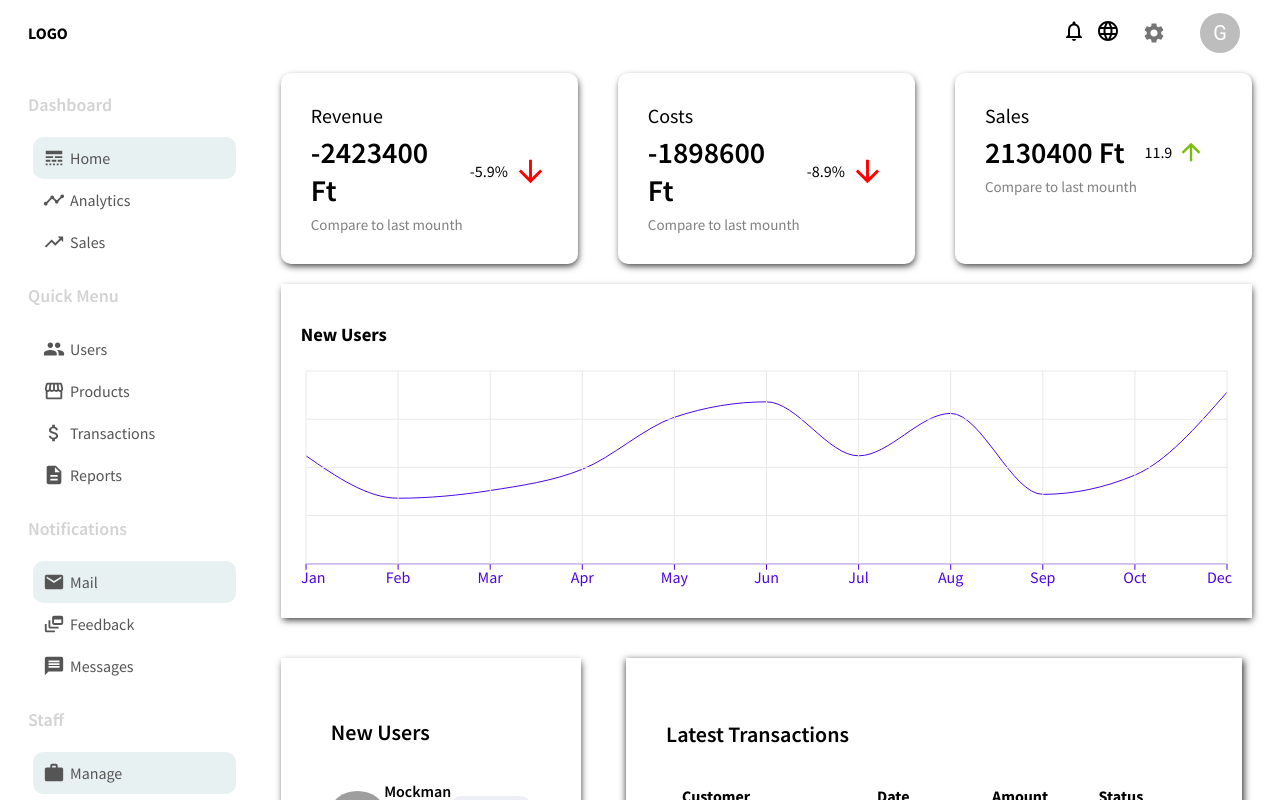
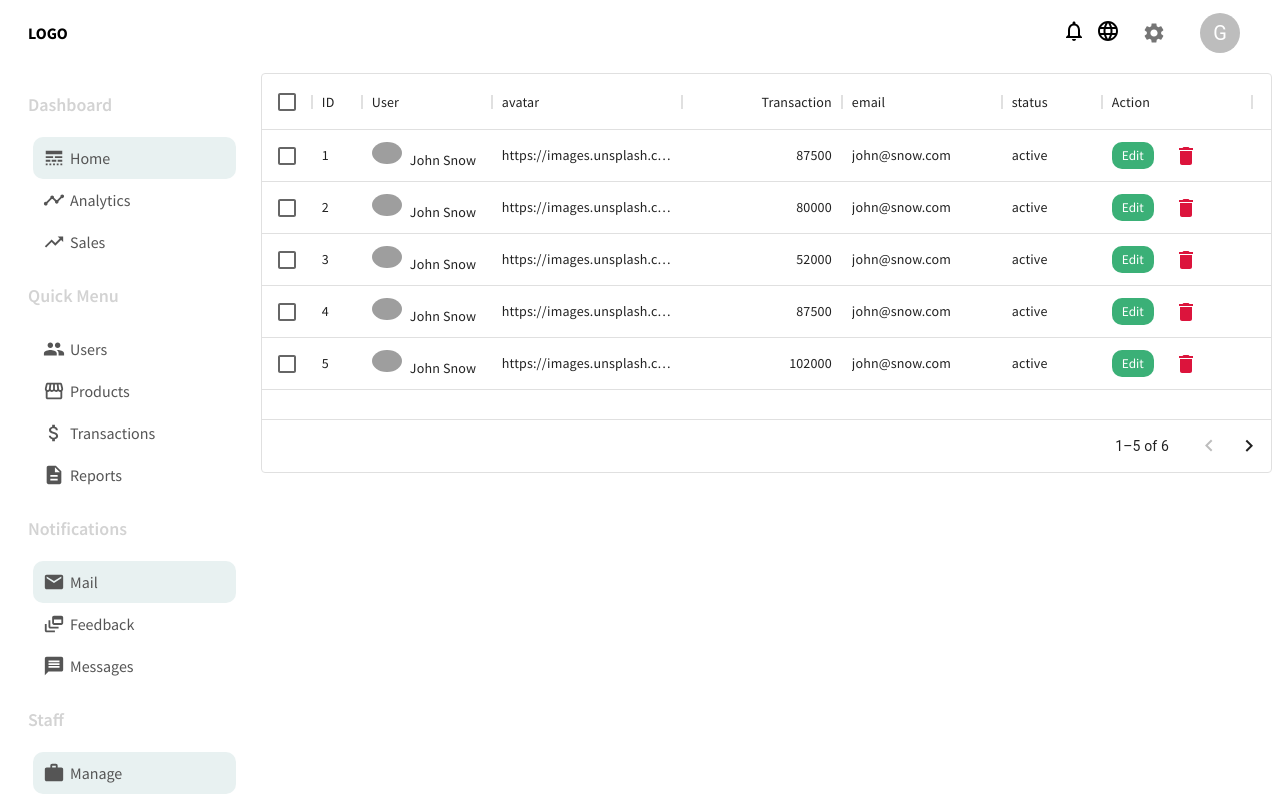
Before and after one commit to GergelyKarl/admin-dashboard-react, a React (Create React App) app: page /users in a window 1280 px wide. Shown: the top 800 px of the page. Built offline with nearby package versions, Linux system fonts and the light colour scheme; grey boxes are pictures that could not be loaded.

Commit message:
0.7 userlist

```diff
--- a/package.json
+++ b/package.json
@@ -7,11 +7,14 @@
     "@emotion/styled": "^11.3.0",
     "@mui/icons-material": "^5.0.1",
     "@mui/material": "^5.0.2",
+    "@mui/styles": "^5.0.1",
+    "@mui/x-data-grid": "^5.0.0-beta.3",
     "@testing-library/jest-dom": "^5.11.4",
     "@testing-library/react": "^11.1.0",
     "@testing-library/user-event": "^12.1.10",
     "react": "^17.0.2",
     "react-dom": "^17.0.2",
+    "react-router-dom": "^5.3.0",
     "react-scripts": "4.0.3",
     "recharts": "^2.1.4",
     "web-vitals": "^1.0.1"
--- a/src/App.js
+++ b/src/App.js
@@ -1,16 +1,29 @@
+import React from "react";
 import Sidebar from "./components/Sidebar";
 import Topbar from "./components/Topbar";
 import "./app.css";
 import Home from "./pages/home/Home";
+import { BrowserRouter as Router, Switch, Route, Link } from "react-router-dom";
+import UserList from "./userList/UserList";
+
 function App() {
   return (
+    <Router>
       <div className="App">
         <Topbar />
         <div className="container">
           <Sidebar />
+          <Switch>
+            <Route exact path="/">
               <Home />
+            </Route>
+            <Route path="/users">
+              <UserList />
+            </Route>
+          </Switch>
         </div>
       </div>
+    </Router>
   );
 }
 
--- a/src/userList/userList.css
+++ b/src/userList/userList.css
@@ -0,0 +1,29 @@
+.userList {
+  flex: 4;
+}
+
+.useList__user {
+  display: flex;
+  align-items: center;
+}
+
+.userList__image {
+  width: 30px;
+  object-fit: cover;
+  margin-right: 8px;
+  border-radius: 50%;
+}
+
+.userList__delete {
+    color: crimson;
+    cursor: pointer;
+}
+.userList__button {
+  border: none;
+  border-radius: 10px;
+  padding: 5px 10px;
+  background-color: #3bb077;
+  color: white;
+  cursor: pointer;
+  margin-right: 20px;
+}
--- a/src/userList/userList.js
+++ b/src/userList/userList.js
@@ -1,9 +1,134 @@
-import React from 'react'
-import "./userList.css"
+import React from "react";
+import "./UserList.css";
+import { DataGrid } from "@mui/x-data-grid";
+import DeleteIcon from "@mui/icons-material/Delete";
+
 export default function userList() {
-    return (
-        <div>
+  const columns = [
+    { field: "id", headerName: "ID", width: 40 },
 
-        </div>
-    )
+    {
+      field: "user",
+      headerName: "User",
+      width: 130,
+      renderCell: (params) => {
+        return (
+          <div className="userList__user">
+            <img className="userList__image" src={params.row.avatar} alt="hg" />
+            {params.row.username}
+          </div>
+        );
+      },
+    },
+    {
+      field: "avatar",
+      headerName: "avatar",
+      width: 190,
+    },
+    {
+      field: "transaction",
+      headerName: "Transaction",
+      sortable: true,
+      width: 160,
+      type: "number",
+    },
+    {
+      field: "email",
+      headerName: "email",
+      sortable: true,
+      width: 160,
+    },
+    {
+      field: "status",
+      headerName: "status",
+      sortable: true,
+      width: 100,
+    },
+    {
+      field: "action",
+      headerName: "Action",
+      width: 150,
+      renderCell: (params) => {
+        return (
+          <>
+            <button className="userList__button">Edit</button>
+            <DeleteIcon className="userList__delete" />
+          </>
+        );
+      },
+    },
+  ];
+
+  const rows = [
+    {
+      id: 1,
+      username: "John Snow",
+      avatar:
+        "https://images.unsplash.com/photo-1550950545-12f0a5b6103e?ixid=MnwxMjA3fDB8MHxzZWFyY2h8MTMwfHxqb2huJTIwc25vd3xlbnwwfDJ8MHx8&ixlib=rb-1.2.1&auto=format&fit=crop&w=400&q=60",
+      email: "john@snow.com",
+      status: "active",
+      transaction: "87500",
+    },
+    {
+      id: 2,
+      username: "John Snow",
+      avatar:
+        "https://images.unsplash.com/photo-1550950545-12f0a5b6103e?ixid=MnwxMjA3fDB8MHxzZWFyY2h8MTMwfHxqb2huJTIwc25vd3xlbnwwfDJ8MHx8&ixlib=rb-1.2.1&auto=format&fit=crop&w=400&q=60",
+      email: "john@snow.com",
+      status: "active",
+      transaction: "80000",
+    },
+    {
+      id: 3,
+      username: "John Snow",
+
+      avatar:
+        "https://images.unsplash.com/photo-1550950545-12f0a5b6103e?ixid=MnwxMjA3fDB8MHxzZWFyY2h8MTMwfHxqb2huJTIwc25vd3xlbnwwfDJ8MHx8&ixlib=rb-1.2.1&auto=format&fit=crop&w=400&q=60",
+      email: "john@snow.com",
+      status: "active",
+      transaction: "52000",
+    },
+    {
+      id: 4,
+      username: "John Snow",
+      avatar:
+        "https://images.unsplash.com/photo-1550950545-12f0a5b6103e?ixid=MnwxMjA3fDB8MHxzZWFyY2h8MTMwfHxqb2huJTIwc25vd3xlbnwwfDJ8MHx8&ixlib=rb-1.2.1&auto=format&fit=crop&w=400&q=60",
+      email: "john@snow.com",
+      status: "active",
+      transaction: "87500",
+    },
+    {
+      id: 5,
+      username: "John Snow",
+      avatar:
+        "https://images.unsplash.com/photo-1550950545-12f0a5b6103e?ixid=MnwxMjA3fDB8MHxzZWFyY2h8MTMwfHxqb2huJTIwc25vd3xlbnwwfDJ8MHx8&ixlib=rb-1.2.1&auto=format&fit=crop&w=400&q=60",
+      email: "john@snow.com",
+      status: "active",
+      transaction: "102000",
+    },
+    {
+      id: 6,
+      username: "John Snow",
+      avatar:
+        "https://images.unsplash.com/photo-1550950545-12f0a5b6103e?ixid=MnwxMjA3fDB8MHxzZWFyY2h8MTMwfHxqb2huJTIwc25vd3xlbnwwfDJ8MHx8&ixlib=rb-1.2.1&auto=format&fit=crop&w=400&q=60",
+      email: "john@snow.com",
+      status: "active",
+      transaction: "78000",
+    },
+  ];
+
+  return (
+    <div className="userList" style={{ color: "black" }}>
+      <div style={{ height: 400, width: "100%" }}>
+        <DataGrid
+          rows={rows}
+          disableSelectionOnClick
+          columns={columns}
+          pageSize={5}
+          rowsPerPageOptions={[5]}
+          checkboxSelection
+        />
+      </div>
+    </div>
+  );
 }
```
Also changed, not shown: 1 other file (tests, documents, lock files or other folders). Lines whose indentation alone changed are shown as unchanged.
